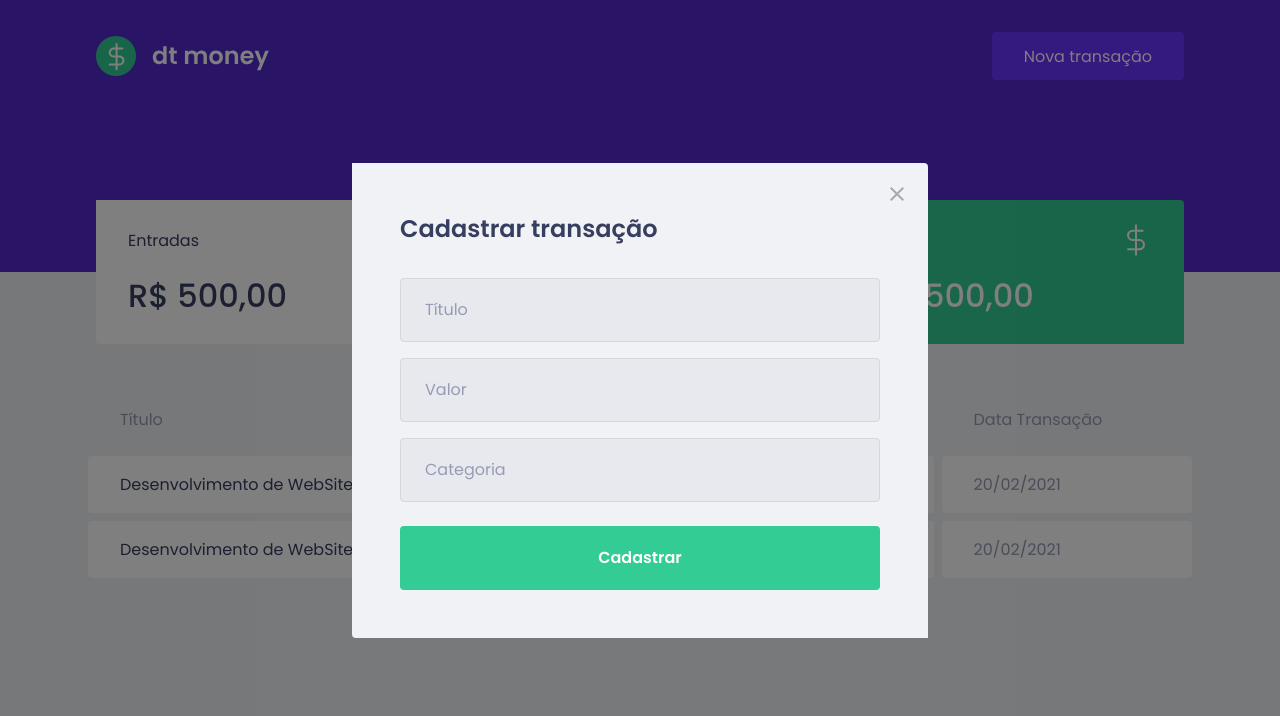
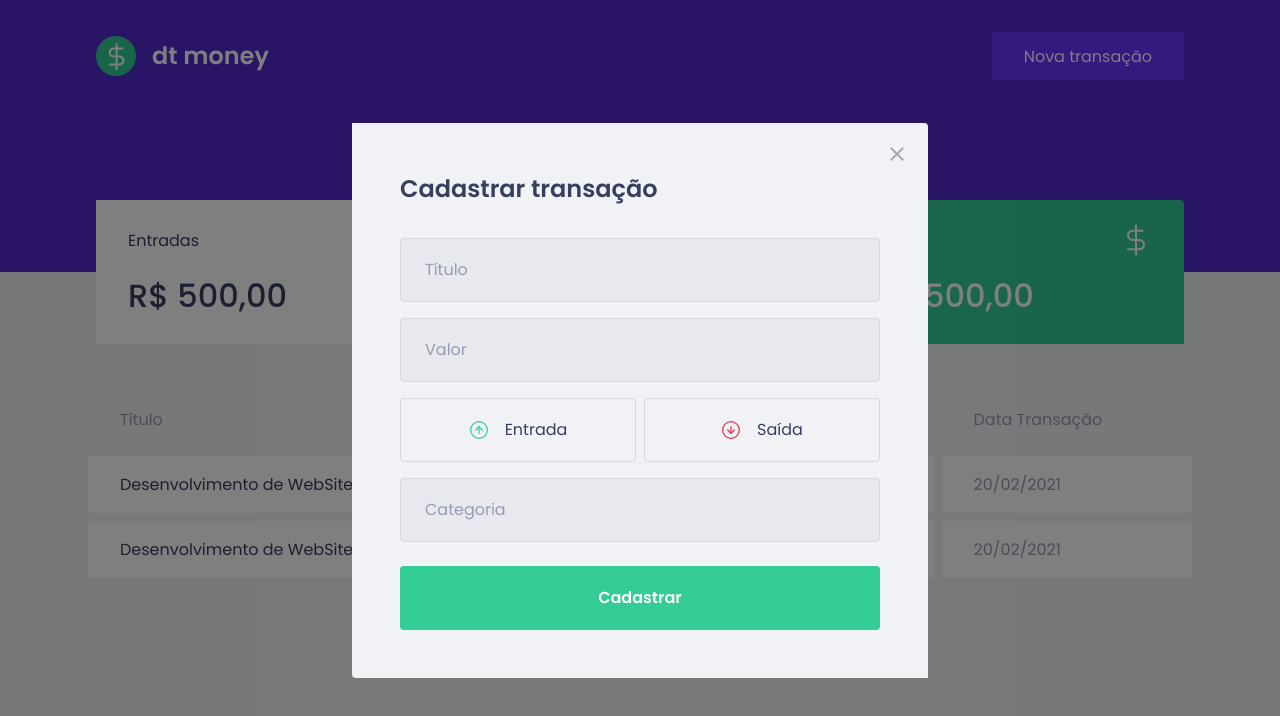
Before and after one commit to dannyllobams/dtmoney, a React (Create React App) app: page / in a window 1280 px wide. Both pictures are taken after a click on the button "Nova transação". Shown: the top 716 px of the page. Built offline with nearby package versions, Linux system fonts and the light colour scheme; no server answers; what miragejs would draw is missing.

Commit message:
Criando botões de tipo

```diff
--- a/package.json
+++ b/package.json
@@ -12,7 +12,8 @@
     "react-dom": "^17.0.2",
     "react-modal": "^3.14.4",
     "react-scripts": "4.0.3",
-    "web-vitals": "^1.0.1"
+    "web-vitals": "^1.0.1",
+    "polished": "^4.1.3"
   },
   "devDependencies": {
     "@testing-library/jest-dom": "^5.11.4",
--- a/src/components/NewTransactionModal/index.tsx
+++ b/src/components/NewTransactionModal/index.tsx
@@ -1,6 +1,8 @@
 import Modal from 'react-modal';
 import closeImg from '../../assets/close.svg';
-import { Container } from './styles';
+import IncomeImg from '../../assets/income.svg';
+import OutcomeImg from '../../assets/outcome.svg';
+import { Container, TransactionTypeContainer } from './styles';
 
 interface NewTransactionModalProps {
     isOpen: boolean,
@@ -26,6 +28,18 @@
 
           <input placeholder="Título" />
           <input type="number" placeholder="Valor" />
+          <TransactionTypeContainer>
+            <button
+            type="button">
+                <img src={IncomeImg} alt="Entrada"></img>
+                <span>Entrada</span>
+            </button>
+            <button
+            type="button">
+              <img src={OutcomeImg} alt="Saída"></img>
+              <span>Saída</span>
+            </button>
+          </TransactionTypeContainer>
           <input placeholder="Categoria" />
 
           <button type="submit">Cadastrar</button>
--- a/src/components/NewTransactionModal/styles.ts
+++ b/src/components/NewTransactionModal/styles.ts
@@ -1,4 +1,5 @@
 import styled from "styled-components";
+import { darken } from 'polished';
 
 export const Container = styled.form`
     h2 {
@@ -47,3 +48,38 @@
         }
     }
 `;
+
+export const TransactionTypeContainer = styled.div`
+    margin: 1rem 0;
+    display: grid;
+    grid-template-columns: 1fr 1fr;
+    gap: 0.5rem;
+
+    button {
+        height: 4rem;
+        border: 1px solid #d7d7d7;
+        border-radius: 0.25rem;
+
+        background: transparent;
+
+        display: flex;
+        align-items: center;
+        justify-content: center;
+
+        &:hover {
+            border-color: ${darken(0.1, '#d7d7d7')};
+        }
+
+        img {
+            width: 20px;
+            height: 20px;;
+        }
+
+        span {
+            display: inline-block;
+            margin-left: 1rem;
+            font-size: 1rem;
+            color: var(--text-title);
+        }
+    }
+`;
```
Also changed, not shown: 1 other file (tests, documents, lock files or other folders).
